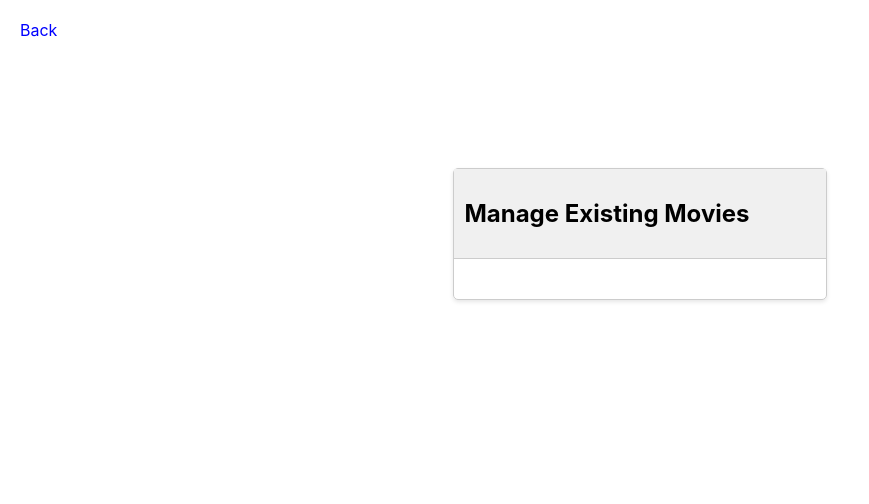
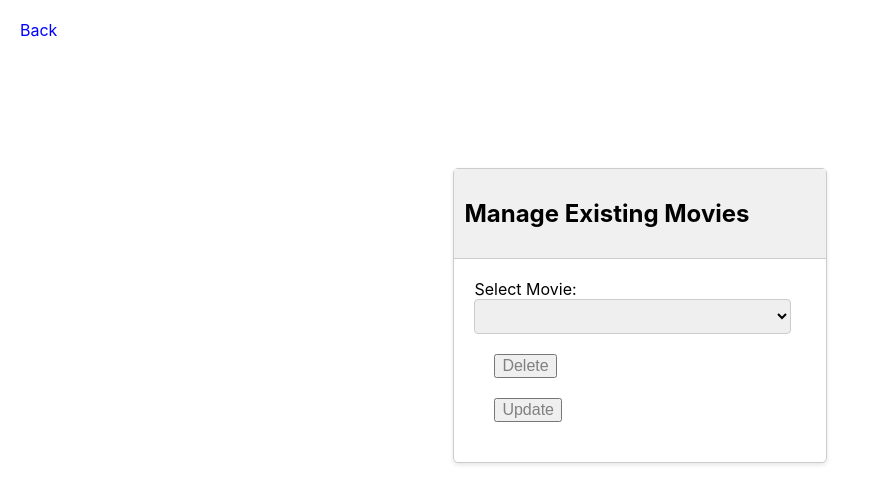
Before and after one commit to YonathanShlevich/Cinema-E-Booking-System, a React (Create React App) app in the folder cinema-ebooking-system/: page /admin/manage-movies/manage-existing-movies in a window 1280 px wide. Shown: the top 504 px of the page, without its empty margins (0-869 px from the left). Built offline with nearby package versions, Linux system fonts and the light colour scheme.

Commit message:
all admin views done, not connected to db

```diff
--- a/cinema-ebooking-system/src/AddMovie.js
+++ b/cinema-ebooking-system/src/AddMovie.js
@@ -10,6 +10,7 @@ function AddMovie() {
     const handleSubmit = (e) => {
 
         e.preventDefault();
+
 
         let title = document.getElementById("title");
         let cast = document.getElementById("cast");
--- a/cinema-ebooking-system/src/ManageExistingMovies.js
+++ b/cinema-ebooking-system/src/ManageExistingMovies.js
@@ -3,6 +3,35 @@ import { Link, useNavigate } from 'react-router-dom';
 import './Admin.css';
 
 function ManageExistingMovies() {
+    const navigate = useNavigate();
+
+    const handleUpdate = (e) => {
+        e.preventDefault();
+        const title = document.getElementById("title");
+
+        if (title.value === "") {
+            window.alert("You must select a movie to update")
+        } else {
+            // somehow fill the add movie page with the information from the database based on the movie title selected
+            navigate("/admin/manage-movies/add-movie");
+        }
+
+
+    }
+    const handleDelete = (e) => {
+        e.preventDefault();
+        const title = document.getElementById("title");
+        if (title.value === "") {
+            window.alert("You must select a movie to delete")
+        } else {
+            //delete movie
+            navigate("/admin/manage-movies");
+        }
+
+
+
+    }
+
   return (
 
     <div>
@@ -12,7 +41,20 @@ function ManageExistingMovies() {
           <h2>Manage Existing Movies</h2>
         </div>
         <div className="card-body">
+            <form id="manageExistingMoviesForm" onSubmit={handleDelete}>
+            <div className="form-group">
+              <label>Select Movie:</label>
+              <select id="title" className="form-control">
+                <option value="" selected></option>
+                <option value="Ready Player One">Ready Player One</option>
+                <option value="National Treasure">National Treasure</option>
+                <option value="The Adventures of Tintin">The Adventures of Tintin</option>
+                </select>
+            </div>
+            <button className="mainButton" type="submit">Delete</button>
 
+            </form>
+        <button className="mainButton" type="submit" onClick={handleUpdate}>Update</button>
         </div>
 
       </div>
```
